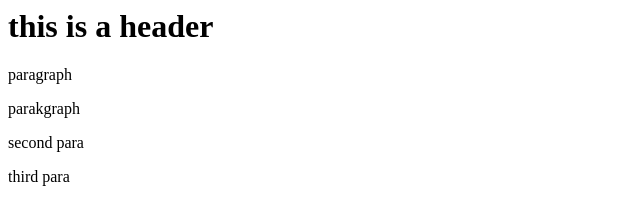
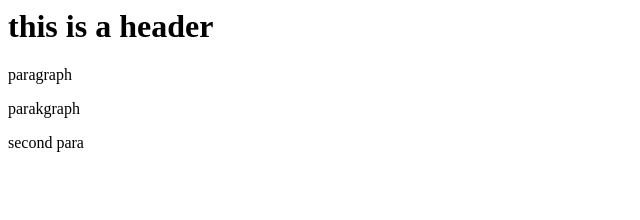
Before and after one commit to scott-sn/startOver, a plain HTML site: page index.html in a window 1280 px wide. Shown: the full height of the page, 0-640 px from the left. Drawn offline with Linux system fonts and the light colour scheme.

Commit message:
fourth commit

```diff
--- a/index.html
+++ b/index.html
@@ -9,7 +9,7 @@
     <p>paragraph</p>
     <p>parakgraph</p>
     <p>second para</p>
-    <p>third para</p>
+
 </body>
 
 </html>
```
